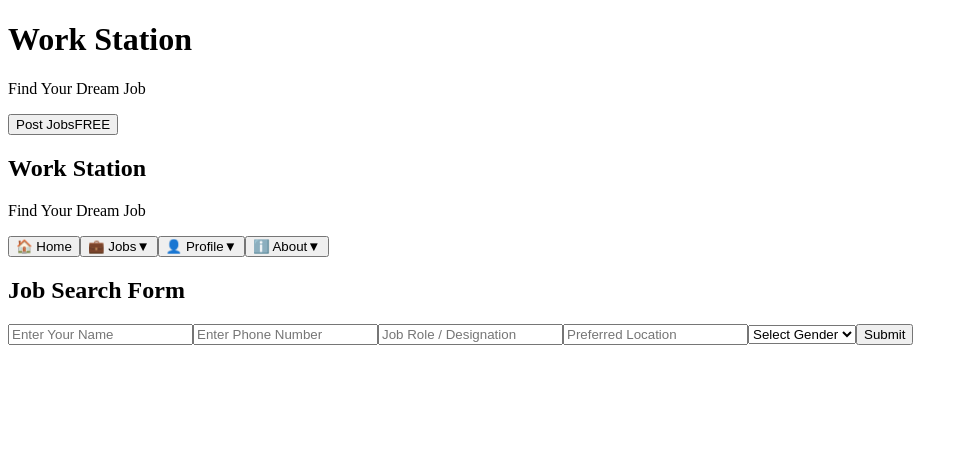
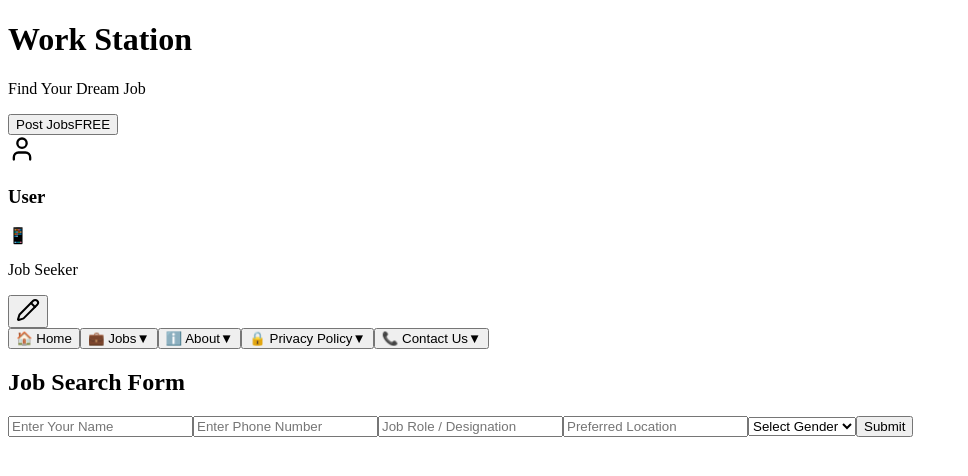
Before and after one commit to TejasAN2818/job-search-portal, a React (Vite) app: page / in a window 1280 px wide. Shown: the top 476 px of the page, without its empty margins (0-968 px from the left). Built offline with nearby package versions, Linux system fonts and the light colour scheme; the HTML template or start-up script is replaced by a standard one.

Commit message:
Added AdSense verification code

```diff
--- a/index.html
+++ b/index.html
@@ -3,7 +3,16 @@
   <head>
     <meta charset="UTF-8" />
     <meta name="viewport" content="width=device-width, initial-scale=1.0" />
+
+    <script async src="https://pagead2.googlesyndication.com/pagead/js/adsbygoogle.js?client=ca-pub-4307037991150193"
+     crossorigin="anonymous"></script>
+
+
     <title>Job Search Portal</title>
+
+
+
+
   </head>
   <body>
     <div id="root"></div>
--- a/src/main_components/Sidebar.jsx
+++ b/src/main_components/Sidebar.jsx
@@ -1,3 +1,8 @@
+import {
+  User,
+  Pencil
+} from "lucide-react";
+
 export default function Sidebar({
   showMenu,
   setShowMenu,
@@ -15,6 +20,8 @@ export default function Sidebar({
   setActiveSidebarSection
 }) {
 
+
+
   return (
 
     <div
@@ -28,15 +35,110 @@ export default function Sidebar({
 
       {/* SIDEBAR HEADER */}
 
-      <div className="bg-yellow-400 p-4 sticky top-0 z-10">
+    <div className="bg-gradient-to-r from-yellow-400 to-yellow-300 p-2 sticky top-0 z-10 shadow-md">
 
-        <h2 className="text-xl font-bold">
-          Work Station
-        </h2>
+  <div className="flex items-center justify-between">
 
-        <p className="text-xs">
-          Find Your Dream Job
+    <div className="flex items-center gap-3">
+
+      {/* Profile Avatar */}
+
+      <div
+        className="
+          w-12
+          h-12
+          rounded-[12px]
+          bg-black
+          text-white
+          flex
+          items-center
+          justify-center
+          shadow-lg
+          border-2
+          border-white
+        "
+      >
+
+        <User size={28} />
+
+      </div>
+
+      {/* User Details */}
+
+      <div>
+
+        <h3
+          className="
+            font-bold
+            text-gray-900
+            text-base
+            leading-tight
+          "
+        >
+
+          {formData.name || "User"}
+
+        </h3>
+
+        <p
+          className="
+            text-xs
+            text-gray-700
+            font-medium
+          "
+        >
+
+          📱 {formData.phone_No}
+
         </p>
+
+        <p
+          className="
+            text-[11px]
+            text-gray-600
+          "
+        >
+
+          {formData.designation || "Job Seeker"}
+
+        </p>
+
+      </div>
+
+    </div>
+
+    {/* Edit Icon Button */}
+
+    <button
+      onClick={() => {
+
+        setShowJobs(false);
+
+        setShowMenu(false);
+
+      }}
+      className="
+        w-10
+    h-10
+    rounded-[10px]
+    bg-white/40
+    text-black
+    border
+    border-white
+    flex
+    items-center
+    justify-center
+    shadow-md
+    hover:bg-white
+    transition-all
+      "
+    >
+
+      <Pencil size={24} />
+
+    </button>
+
+  </div>
 
 </div>
 
@@ -150,79 +252,10 @@ export default function Sidebar({
 
         )}
 
-        {/* PROFILE */}
-
-        <button
-
-          onClick={() =>
-            setActiveSidebarSection(
-              activeSidebarSection === "profile"
-                ? ""
-                : "profile"
-            )
-          }
-          className="
-            w-full
-            text-left
-            px-4
-            py-3
-            rounded-xl
-            hover:bg-gray-100
-            flex
-            items-center
-            justify-between
-          "
-        >
-
-          <span>👤 Profile</span>
-
-          <span>
-
-            {activeSidebarSection === "profile" ? "▲" : "▼"}
-          </span>
-
-        </button>
 
 
-        {activeSidebarSection === "profile" && (
 
-          <div
-            className="
-              mt-2
-              ml-4
-              mr-2
-              bg-gray-50
-              border
-              border-gray-200
-              rounded-2xl
-              p-3
-              text-sm
-            "
-          >
 
-            <p>
-              <strong>Name:</strong> {formData.name}
-            </p>
-
-            <p>
-              <strong>Phone:</strong> {formData.phone_No}
-            </p>
-
-            <p>
-              <strong>Role:</strong> {formData.designation}
-            </p>
-
-            <p>
-              <strong>Location:</strong> {formData.location}
-            </p>
-
-            <p>
-              <strong>Gender:</strong> {formData.gender}
-            </p>
-
-          </div>
-
-        )}
 
         {/* ABOUT */}
 
@@ -304,6 +337,255 @@ export default function Sidebar({
               </ul>
             </div>
 
+
+
+            <p className="mt-4 text-xs text-gray-500">
+              Version 1.0 © 2026 Work Station.
+              All Rights Reserved.
+            </p>
+
+          </div>
+
+        )}
+
+
+        <button
+        onClick={() =>
+          setActiveSidebarSection(
+            activeSidebarSection === "privacy"
+              ? ""
+              : "privacy"
+          )
+        }
+          className="
+      w-full
+      text-left
+      px-4
+      py-3
+      rounded-xl
+      hover:bg-gray-100
+      flex
+      items-center
+      justify-between
+        "
+      >
+        <span>🔒 Privacy Policy</span>
+
+        <span>
+          {activeSidebarSection === "privacy"
+            ? "▲"
+            : "▼"}
+        </span>
+      </button>
+
+
+
+       {activeSidebarSection === "privacy" && (
+
+        <div
+                className="
+            mt-2
+            ml-4
+            mr-2
+            bg-gray-50
+            border
+            border-gray-200
+            rounded-2xl
+            p-4
+            text-sm
+            leading-relaxed
+          "
+              >
+
+          <h3 className="text-lg font-bold mb-2">
+            🔒 Privacy Policy
+          </h3>
+
+          <p className="text-xs text-gray-500 mb-3">
+            Last Updated: June 2026
+          </p>
+
+          <p>
+            Welcome to Workstation Job
+            (workstationjob.space).
+          </p>
+
+          <p className="mt-3">
+            We value your privacy and are committed
+            to protecting your personal information.
+            This Privacy Policy explains how we
+            collect, use, and protect information
+            when you use our website.
+          </p>
+
+          <div className="mt-4">
+            <h4 className="font-semibold">
+              Information We Collect
+            </h4>
+
+            <ul className="list-disc ml-5 mt-1">
+              <li>Name</li>
+              <li>Email address</li>
+              <li>Phone number</li>
+              <li>Resume and job application details</li>
+              <li>Information submitted through contact forms</li>
+            </ul>
+          </div>
+
+          <div className="mt-4">
+            <h4 className="font-semibold">
+              How We Use Your Information
+            </h4>
+
+            <ul className="list-disc ml-5 mt-1">
+              <li>Provide job search services</li>
+              <li>Connect candidates with employers</li>
+              <li>Respond to inquiries and support requests</li>
+              <li>Improve website functionality and user experience</li>
+              <li>Comply with legal obligations</li>
+            </ul>
+          </div>
+
+          <div className="mt-4">
+            <h4 className="font-semibold">
+              Cookies
+            </h4>
+
+            <p>
+              Our website may use cookies and similar
+              technologies to improve user experience
+              and analyze website traffic.
+            </p>
+          </div>
+
+          <div className="mt-4">
+            <h4 className="font-semibold">
+              Third-Party Services
+            </h4>
+
+            <p>
+              We may use third-party services such as
+              Google Analytics, Google AdSense, and
+              other service providers. These services
+              may collect information according to
+              their own privacy policies.
+            </p>
+          </div>
+
+          <div className="mt-4">
+            <h4 className="font-semibold">
+              Data Security
+            </h4>
+
+            <p>
+              We take reasonable measures to protect
+              user information from unauthorized
+              access, disclosure, or misuse.
+            </p>
+          </div>
+
+          <div className="mt-4">
+            <h4 className="font-semibold">
+              External Links
+            </h4>
+
+            <p>
+              Our website may contain links to
+              third-party websites. We are not
+              responsible for the privacy practices
+              of those websites.
+            </p>
+          </div>
+
+          <div className="mt-4">
+            <h4 className="font-semibold">
+              Children's Privacy
+            </h4>
+
+            <p>
+              Our services are not directed toward
+              children under 13 years of age.
+            </p>
+          </div>
+
+          <div className="mt-4">
+            <h4 className="font-semibold">
+              Changes to This Policy
+            </h4>
+
+            <p>
+              We may update this Privacy Policy from
+              time to time. Changes will be posted
+              on this page.
+            </p>
+          </div>
+
+          <div className="mt-4">
+            <h4 className="font-semibold">
+              Contact Us
+            </h4>
+
+            <p>
+              If you have questions regarding this
+              Privacy Policy, please contact us
+              through the Contact Us page.
+            </p>
+          </div>
+
+        </div>
+
+      )}
+
+
+      <button
+  onClick={() =>
+    setActiveSidebarSection(
+      activeSidebarSection === "contact"
+        ? ""
+        : "contact"
+    )
+  }
+  className="
+    w-full
+    text-left
+    px-4
+    py-3
+    rounded-xl
+    hover:bg-gray-100
+    flex
+    items-center
+    justify-between
+  "
+>
+  <span>📞 Contact Us</span>
+
+  <span>
+    {activeSidebarSection === "contact"
+      ? "▲"
+      : "▼"}
+  </span>
+</button>
+
+
+{activeSidebarSection === "contact" && (
+
+
+
+  <div
+    className="
+      mt-2
+      ml-4
+      mr-2
+      bg-gray-50
+      border
+      border-gray-200
+      rounded-2xl
+      p-4
+      text-sm
+      leading-relaxed
+    "
+  >
+
     <div className="mt-4">
               <h4 className="font-semibold">
                 👨‍💻 Developer
@@ -333,16 +615,32 @@ export default function Sidebar({
               <p>Website: Work Station</p>
             </div>
 
-            <p className="mt-4 text-xs text-gray-500">
-              Version 1.0 © 2026 Work Station.
-              All Rights Reserved.
-            </p>
 
   </div>
 
 )}
 
+
+
+
+
+
+
+
+
+
+
+
+
+
+
+
+
       </div>
+
+
+
+
 
     </div>
 
```
Lines whose indentation alone changed are shown as unchanged.
